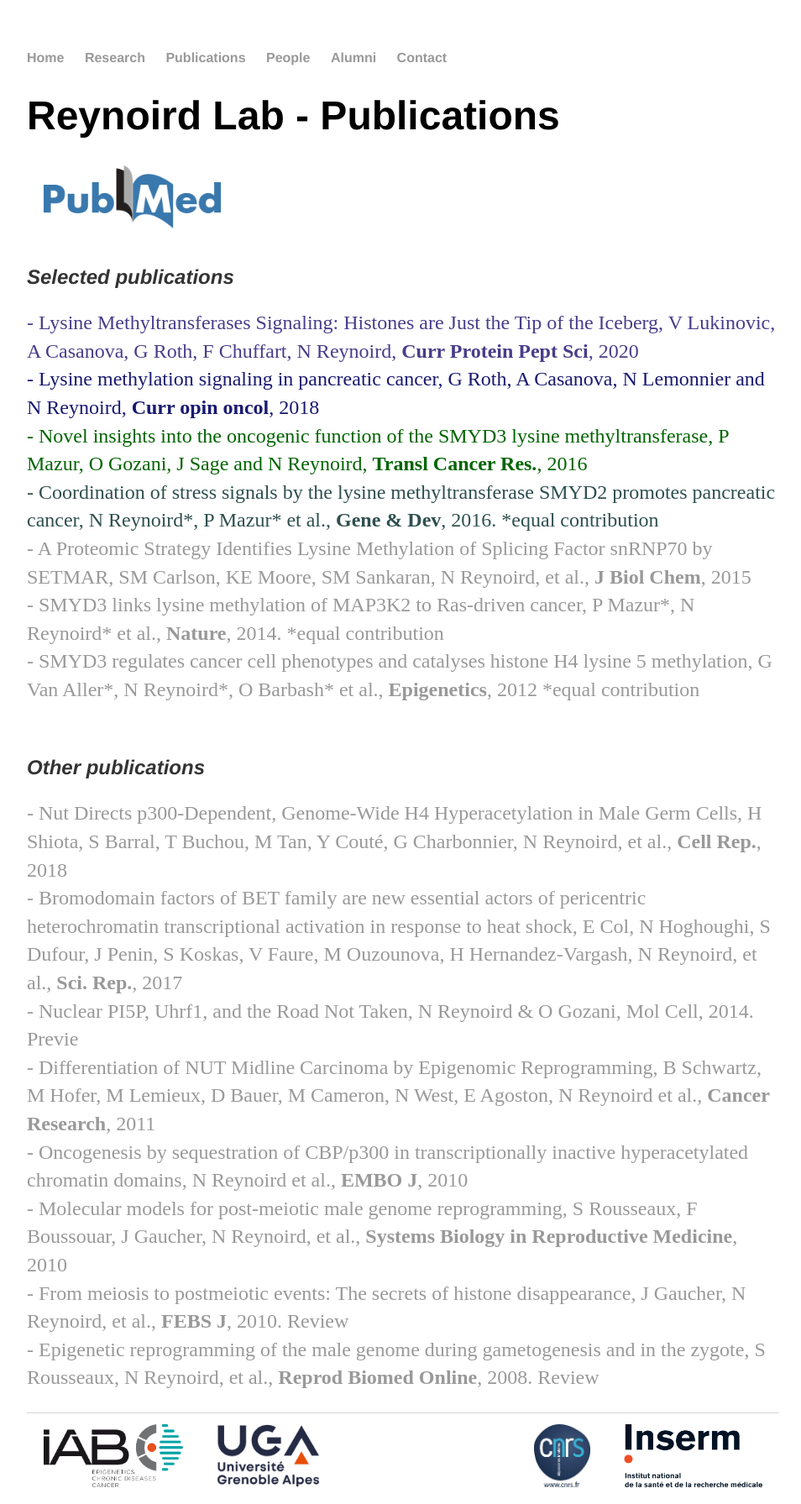
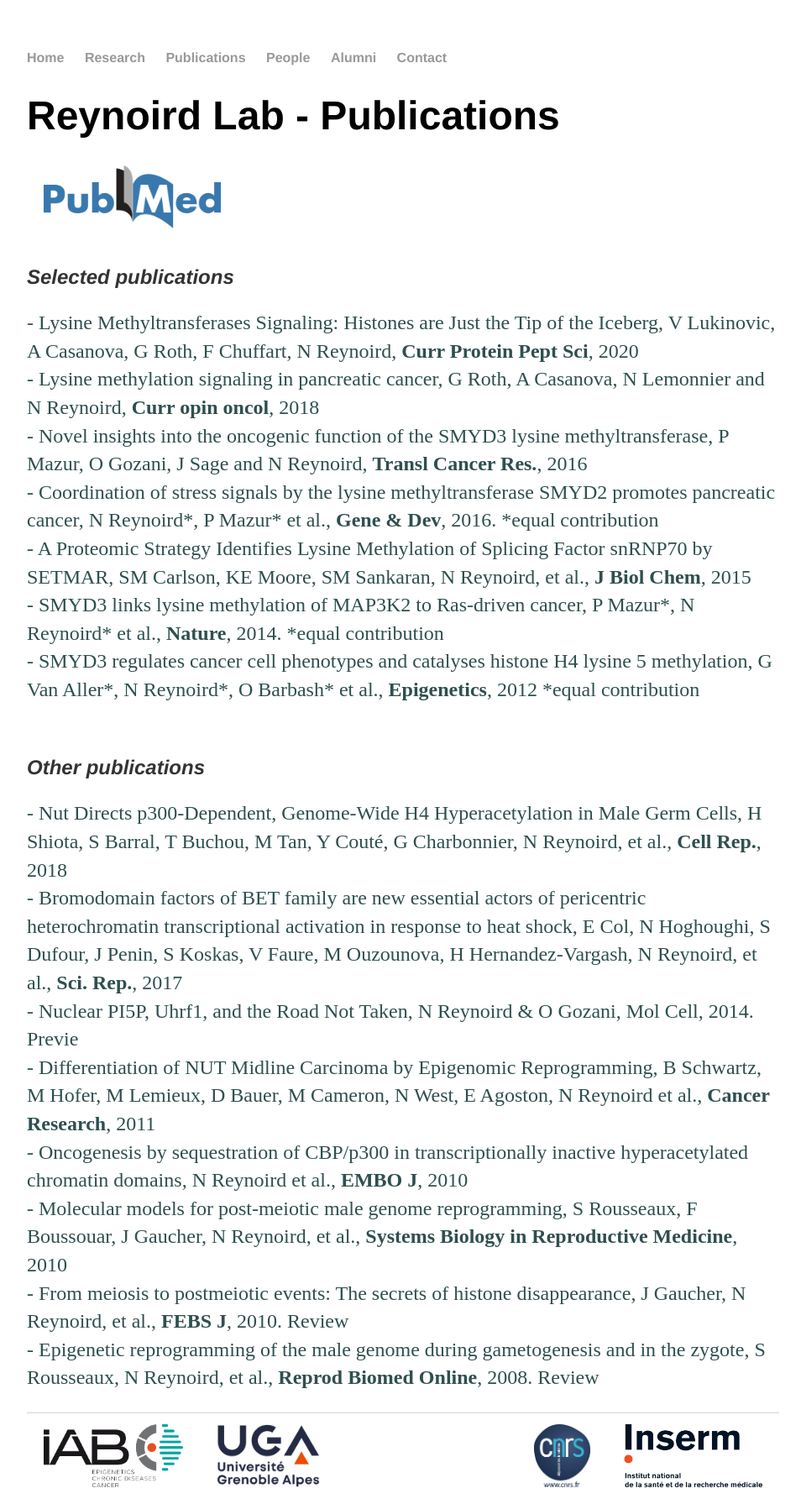
Before and after one commit to Reynoird-Lab/Reynoird-lab.github.io, a Jekyll site: the page built from Publications/index.html, in a window 1280 px wide. Shown: the whole page at 84% size, without its empty margins (160-1114 px from the left). Built offline with Jekyll 4.4.1, drawn with Linux system fonts in a browser that asks for light colours; Markdown is read by kramdown in place of the engine named in the settings.

Commit message:
Update index.html

```diff
--- a/Publications/index.html
+++ b/Publications/index.html
@@ -10,23 +10,23 @@ title: Publications
 
 <h2> <i> Selected publications </i> </h2>
 <p>
-<a href="https://pubmed.ncbi.nlm.nih.gov/31894745/" style="color:DARKSLATEBLUE;"> - Lysine Methyltransferases Signaling: Histones are Just the Tip of the Iceberg, V Lukinovic, A Casanova, G Roth, F Chuffart, N Reynoird, <b>Curr Protein Pept Sci</b>, 2020 </a <br>
-<br> <a href="https://pubmed.ncbi.nlm.nih.gov/29076964/" style="color:MIDNIGHTBLUE;"> - Lysine methylation signaling in pancreatic cancer, G Roth, A Casanova, N Lemonnier and N Reynoird, <b>Curr opin oncol</b>, 2018 </a <br>
-<br> <a href="https://pubmed.ncbi.nlm.nih.gov/30713830/" style="color:DARKGREEN;"> - Novel insights into the oncogenic function of the SMYD3 lysine methyltransferase, P Mazur, O Gozani, J Sage and N Reynoird, <b>Transl Cancer Res.</b>, 2016 </a <br>
+<a href="https://pubmed.ncbi.nlm.nih.gov/31894745/" style="color:DARKSLATEGRAY;"> - Lysine Methyltransferases Signaling: Histones are Just the Tip of the Iceberg, V Lukinovic, A Casanova, G Roth, F Chuffart, N Reynoird, <b>Curr Protein Pept Sci</b>, 2020 </a <br>
+<br> <a href="https://pubmed.ncbi.nlm.nih.gov/29076964/" style="color:DARKSLATEGRAY;"> - Lysine methylation signaling in pancreatic cancer, G Roth, A Casanova, N Lemonnier and N Reynoird, <b>Curr opin oncol</b>, 2018 </a <br>
+<br> <a href="https://pubmed.ncbi.nlm.nih.gov/30713830/" style="color:DARKSLATEGRAY;"> - Novel insights into the oncogenic function of the SMYD3 lysine methyltransferase, P Mazur, O Gozani, J Sage and N Reynoird, <b>Transl Cancer Res.</b>, 2016 </a <br>
 <br> <a href="https://pubmed.ncbi.nlm.nih.gov/26988419/" style="color:DARKSLATEGRAY;"> - Coordination of stress signals by the lysine methyltransferase SMYD2 promotes pancreatic cancer, N Reynoird*, P Mazur* et al., <b>Gene & Dev</b>, 2016. *equal contribution </a <br>
-<br> <a href="https://pubmed.ncbi.nlm.nih.gov/25795785/"> - A Proteomic Strategy Identifies Lysine Methylation of Splicing Factor snRNP70 by SETMAR, SM Carlson, KE Moore, SM Sankaran, N Reynoird, et al., <b>J Biol Chem</b>, 2015 </a <br>
-<br> <a href="https://pubmed.ncbi.nlm.nih.gov/24847881/"> - SMYD3 links lysine methylation of MAP3K2 to Ras-driven cancer, P Mazur*, N Reynoird* et al., <b>Nature</b>, 2014. *equal contribution </a <br>
-<br> <a href="https://pubmed.ncbi.nlm.nih.gov/22419068/"> - SMYD3 regulates cancer cell phenotypes and catalyses histone H4 lysine 5 methylation, G Van Aller*, N Reynoird*, O Barbash* et al., <b>Epigenetics</b>, 2012 *equal contribution </a <br>
+<br> <a href="https://pubmed.ncbi.nlm.nih.gov/25795785/" style="color:DARKSLATEGRAY;"> - A Proteomic Strategy Identifies Lysine Methylation of Splicing Factor snRNP70 by SETMAR, SM Carlson, KE Moore, SM Sankaran, N Reynoird, et al., <b>J Biol Chem</b>, 2015 </a <br>
+<br> <a href="https://pubmed.ncbi.nlm.nih.gov/24847881/" style="color:DARKSLATEGRAY;"> - SMYD3 links lysine methylation of MAP3K2 to Ras-driven cancer, P Mazur*, N Reynoird* et al., <b>Nature</b>, 2014. *equal contribution </a <br>
+<br> <a href="https://pubmed.ncbi.nlm.nih.gov/22419068/" style="color:DARKSLATEGRAY;"> - SMYD3 regulates cancer cell phenotypes and catalyses histone H4 lysine 5 methylation, G Van Aller*, N Reynoird*, O Barbash* et al., <b>Epigenetics</b>, 2012 *equal contribution </a <br>
 </p>
 <br>
 <h2> <i> Other publications </i> </h2>
 <p>
-<a href="https://pubmed.ncbi.nlm.nih.gov/30257209/"> - Nut Directs p300-Dependent, Genome-Wide H4 Hyperacetylation in Male Germ Cells, H Shiota, S Barral, T Buchou, M Tan, Y Couté, G Charbonnier, N Reynoird, et al., <b>Cell Rep.</b>, 2018 </a <br>
-<br> <a href="https://pubmed.ncbi.nlm.nih.gov/28710461/"> - Bromodomain factors of BET family are new essential actors of pericentric heterochromatin transcriptional activation in response to heat shock, E Col, N Hoghoughi, S Dufour, J Penin, S Koskas, V Faure, M Ouzounova, H Hernandez-Vargash, N Reynoird, et al., <b>Sci. Rep.</b>, 2017 </a <br>
-<br> <a href="https://pubmed.ncbi.nlm.nih.gov/24950375/"> - Nuclear PI5P, Uhrf1, and the Road Not Taken, N Reynoird & O Gozani, Mol Cell, 2014. Previe </a <br>
-<br> <a href="https://pubmed.ncbi.nlm.nih.gov/21447744/"> - Differentiation of NUT Midline Carcinoma by Epigenomic Reprogramming, B Schwartz, M Hofer, M Lemieux, D Bauer, M Cameron, N West, E Agoston, N Reynoird et al., <b>Cancer Research</b>, 2011 </a <br>
-<br> <a href="https://pubmed.ncbi.nlm.nih.gov/20676058/"> - Oncogenesis by sequestration of CBP/p300 in transcriptionally inactive hyperacetylated chromatin domains, N Reynoird et al., <b>EMBO J</b>, 2010 </a <br>
-<br> <a href="https://pubmed.ncbi.nlm.nih.gov/21208144/"> - Molecular models for post-meiotic male genome reprogramming, S Rousseaux, F Boussouar, J Gaucher, N Reynoird, et al., <b>Systems Biology in Reproductive Medicine</b>, 2010 </a <br>
-<br> <a href="https://pubmed.ncbi.nlm.nih.gov/20015078/"> - From meiosis to postmeiotic events: The secrets of histone disappearance, J Gaucher, N Reynoird, et al., <b>FEBS J</b>, 2010. Review </a <br>
-<br> <a href="https://pubmed.ncbi.nlm.nih.gov/18413057/"> - Epigenetic reprogramming of the male genome during gametogenesis and in the zygote, S Rousseaux, N Reynoird, et al., <b>Reprod Biomed Online</b>, 2008. Review </a <br>
+<a href="https://pubmed.ncbi.nlm.nih.gov/30257209/" style="color:DARKSLATEGRAY;"> - Nut Directs p300-Dependent, Genome-Wide H4 Hyperacetylation in Male Germ Cells, H Shiota, S Barral, T Buchou, M Tan, Y Couté, G Charbonnier, N Reynoird, et al., <b>Cell Rep.</b>, 2018 </a <br>
+<br> <a href="https://pubmed.ncbi.nlm.nih.gov/28710461/" style="color:DARKSLATEGRAY;"> - Bromodomain factors of BET family are new essential actors of pericentric heterochromatin transcriptional activation in response to heat shock, E Col, N Hoghoughi, S Dufour, J Penin, S Koskas, V Faure, M Ouzounova, H Hernandez-Vargash, N Reynoird, et al., <b>Sci. Rep.</b>, 2017 </a <br>
+<br> <a href="https://pubmed.ncbi.nlm.nih.gov/24950375/" style="color:DARKSLATEGRAY;"> - Nuclear PI5P, Uhrf1, and the Road Not Taken, N Reynoird & O Gozani, Mol Cell, 2014. Previe </a <br>
+<br> <a href="https://pubmed.ncbi.nlm.nih.gov/21447744/" style="color:DARKSLATEGRAY;"> - Differentiation of NUT Midline Carcinoma by Epigenomic Reprogramming, B Schwartz, M Hofer, M Lemieux, D Bauer, M Cameron, N West, E Agoston, N Reynoird et al., <b>Cancer Research</b>, 2011 </a <br>
+<br> <a href="https://pubmed.ncbi.nlm.nih.gov/20676058/" style="color:DARKSLATEGRAY;"> - Oncogenesis by sequestration of CBP/p300 in transcriptionally inactive hyperacetylated chromatin domains, N Reynoird et al., <b>EMBO J</b>, 2010 </a <br>
+<br> <a href="https://pubmed.ncbi.nlm.nih.gov/21208144/" style="color:DARKSLATEGRAY;"> - Molecular models for post-meiotic male genome reprogramming, S Rousseaux, F Boussouar, J Gaucher, N Reynoird, et al., <b>Systems Biology in Reproductive Medicine</b>, 2010 </a <br>
+<br> <a href="https://pubmed.ncbi.nlm.nih.gov/20015078/" style="color:DARKSLATEGRAY;"> - From meiosis to postmeiotic events: The secrets of histone disappearance, J Gaucher, N Reynoird, et al., <b>FEBS J</b>, 2010. Review </a <br>
+<br> <a href="https://pubmed.ncbi.nlm.nih.gov/18413057/" style="color:DARKSLATEGRAY;"> - Epigenetic reprogramming of the male genome during gametogenesis and in the zygote, S Rousseaux, N Reynoird, et al., <b>Reprod Biomed Online</b>, 2008. Review </a <br>
 </p>
```
